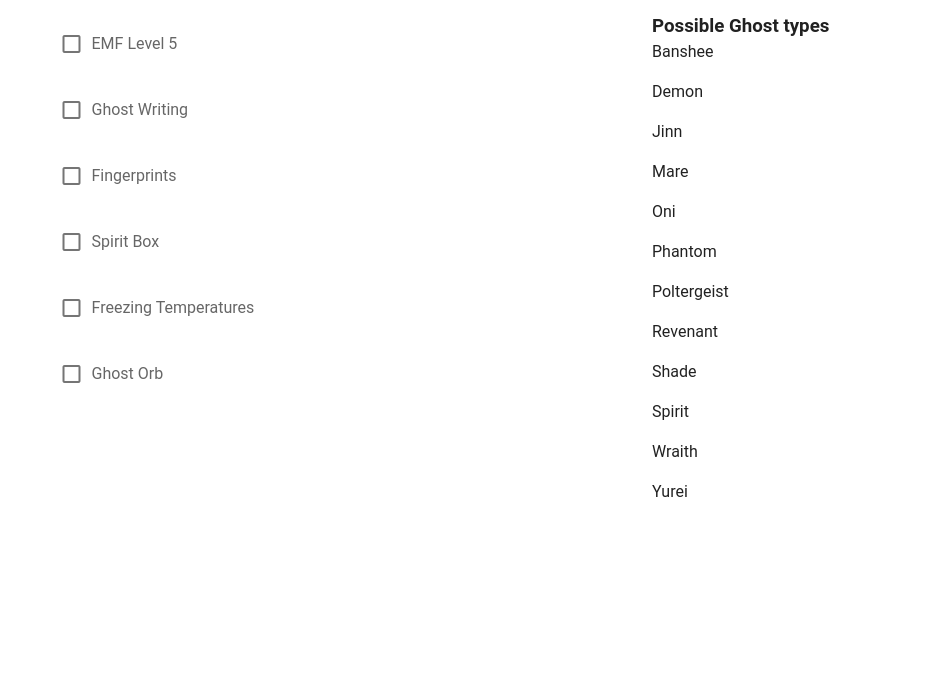
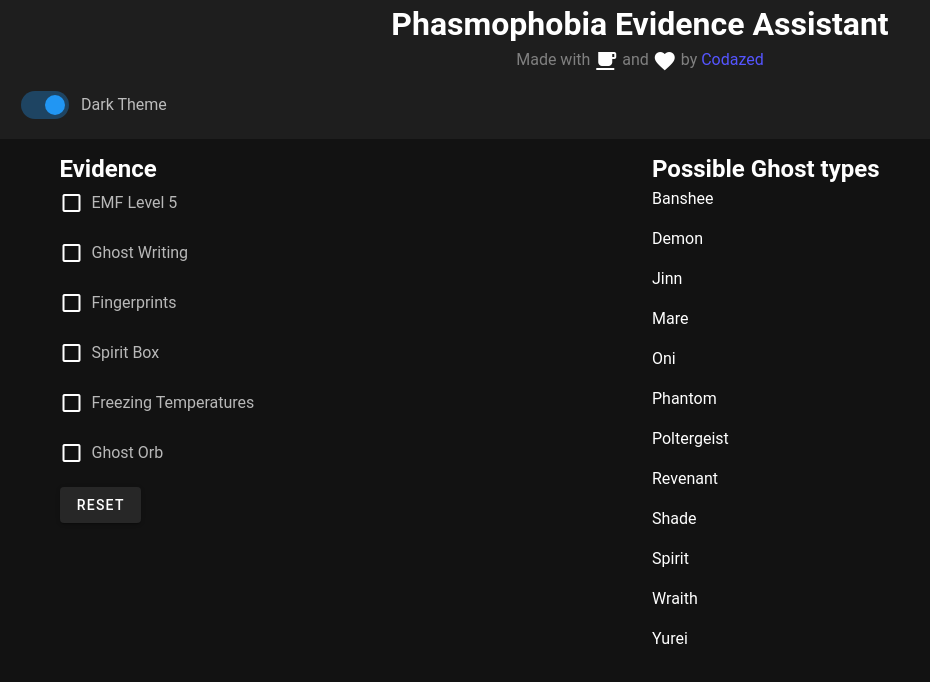
Before and after one commit to Codazed/phasmotoolkit, a Vue app: page / in a window 1280 px wide. Shown: the top 682 px of the page, without its empty margins (0-930 px from the left). Built offline with nearby package versions, Linux system fonts and the light colour scheme; a small style sheet from the web is missing.

Commit message:
Check description
- Added reset button for evidence
- Added header
- Added dark/light mode toggler
- Other visual improvements

```diff
--- a/src/App.vue
+++ b/src/App.vue
@@ -1,16 +1,38 @@
 <template>
   <v-app>
-    <div class="container">
-      <div class="row">
+    <v-sheet id="header">
+      <h1>Phasmophobia Evidence Assistant</h1>
+      <p>
+        Made with
+        <v-icon>mdi-coffee</v-icon>
+        and
+        <v-icon>mdi-heart</v-icon>
+        by
+        <a href="https://codazed.dev/">Codazed</a>
+      </p>
+      <v-switch v-model="$vuetify.theme.dark" inset :label="($vuetify.theme.dark ? 'Dark' : 'Light') + ' Theme'"></v-switch>
+    </v-sheet>
+    <v-container>
+      <v-row>
         <div class="col-6">
-          <v-checkbox v-for="e in evidence" :key="e" :label="e" v-model="selectedEvidence" :value="e" :disabled="!possibleEvidence.includes(e)"></v-checkbox>
+          <h2>Evidence</h2>
+          <v-checkbox class="my-0" v-for="e in evidence" :key="e" v-model="selectedEvidence" :value="e" :disabled="!possibleEvidence.includes(e)">
+            <template v-slot:label>
+              <div :class="possibleEvidence.includes(e) ? '' : 'text-decoration-line-through'">
+                {{e}}
+              </div>
+            </template>
+          </v-checkbox>
+          <v-btn @click="selectedEvidence = []">Reset</v-btn>
         </div>
         <div class="col-6">
-          <h3>Possible Ghost types</h3>
-          <p v-for="ghost in possibleGhosts" :key="ghost.name">{{ghost.name}}</p>
+          <h2>Possible Ghost types</h2>
+          <transition-group name="ghosts">
+            <p v-for="ghost in possibleGhosts" :key="ghost.name" class="ghosts-item">{{ghost.name}}</p>
+          </transition-group>
         </div>
-      </div>
-    </div>
+      </v-row>
+    </v-container>
   </v-app>
 </template>
 
@@ -29,8 +51,9 @@
   data: () => ({
     evidence: evidence,
     ghosts: ghosts,
-    selectedEvidence: [] as Evidence[]
+    selectedEvidence: [] as Evidence[],
   }),
+
   computed: {
     possibleGhosts: function() {
       return ghosts.filter(ghost => this.selectedEvidence.every(e => ghost.evidence.includes(e)));
@@ -40,5 +63,38 @@
       return evidence.filter(e => possibleGhosts.some(ghost => ghost.evidence.includes(e)))
     }
   }
+
 });
 </script>
+
+<style>
+
+#header {
+  text-align: center;
+  padding-left: 25px;
+  padding-right: 25px;
+}
+
+#header>p {
+  color: gray;
+}
+
+#header>p>a {
+  text-decoration: none;
+  color: #5555ff;
+}
+
+.ghosts-item {
+  transition: all 0.5s;
+}
+
+.ghosts-enter, .ghosts-leave-to {
+  opacity: 0;
+  transform: translateX(30px);
+}
+
+.ghosts-leave-active {
+  position: absolute;
+}
+
+</style>
--- a/src/plugins/vuetify.ts
+++ b/src/plugins/vuetify.ts
@@ -5,17 +5,5 @@
 Vue.use(Vuetify);
 
 export default new Vuetify({
-  theme: {
-    themes: {
-      light: {
-        primary: '#ee44aa',
-        secondary: '#424242',
-        accent: '#82B1FF',
-        error: '#FF5252',
-        info: '#2196F3',
-        success: '#4CAF50',
-        warning: '#FFC107'
-      },
-    },
-  },
+  theme: { dark: true },
 });
```
